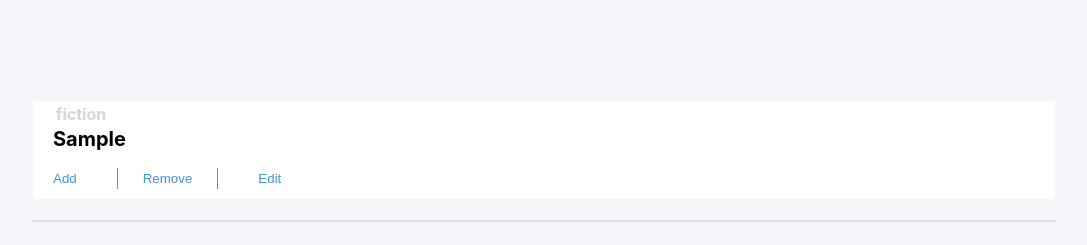
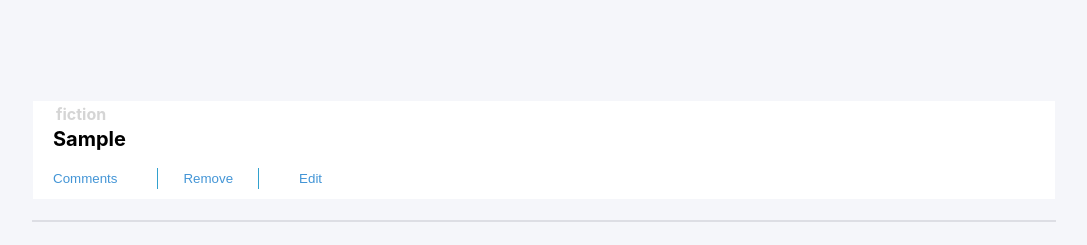
Before and after one commit to tta2yta/redux-bookstore, a React (Create React App) app: page / in a window 1280 px wide. Both pictures are taken after typing "Sample" into the empty fields and a click on the button "ADD BOOK". Shown: the top 245 px of the page, without its empty margins (96-1183 px from the left). Built offline with nearby package versions, Linux system fonts and the light colour scheme.

Commit message:
Add remove book item functionality

```diff
--- a/src/components/addRemove.js
+++ b/src/components/addRemove.js
@@ -1,9 +1,18 @@
-const addRemove = () => (
-  <div className="crudbtn">
-    <button type="button" className="addbtn">Add</button>
-    <button type="button" className="rmvbtn">Remove</button>
-    <button type="button" className="editbtn">Edit</button>
-  </div>
-);
+import { useDispatch } from 'react-redux';
+import { removeBook } from '../redux/book/actions/bookActions';
 
+const addRemove = (props) => {
+  const id = props.itemId;
+  const dispatch = useDispatch();
+  const removeBookItem = () => {
+    dispatch(removeBook(id));
+  };
+  return (
+    <div className="crudbtn">
+      <button type="button" className="addbtn">Comments</button>
+      <button type="button" className="rmvbtn" onClick={removeBookItem}>Remove</button>
+      <button type="button" className="editbtn">Edit</button>
+    </div>
+  );
+};
 export default addRemove;
--- a/src/components/books/BookForm.js
+++ b/src/components/books/BookForm.js
@@ -14,13 +14,10 @@ const bookForm = () => {
       category,
     };
     console.log(newBook);
-    // console.log(addBook());
     dispatch(addBook(newBook));
-    console.log(addBook(newBook));
   };
   const handleOnChange = (e) => {
     setTitle(e.target.value);
-    console.log(title);
   };
 
   const handleOnSelect = (e) => {
--- a/src/components/books/BookList.js
+++ b/src/components/books/BookList.js
@@ -9,11 +9,12 @@ const Book = () => {
     <>
       <div className="bookList">
         {books.map((item) => (
-          <div key={item.key} className="list-item">
+          <div key={item.id} className="list-item">
             <div className="book-category">{item.category}</div>
             <div className="book-title">{item.title}</div>
             <div className="book-author">{item.author}</div>
-            <AddRemove />
+            <AddRemove itemId={item.id} />
+            {console.log(item.id)}
           </div>
 
         ))}
--- a/src/redux/book/actions/bookActions.js
+++ b/src/redux/book/actions/bookActions.js
@@ -1,5 +1,5 @@
 const ADD_BOOK = 'ADD_BOOK';
-const REMOVE_BOOK = 'bookStore/books/REMOVE_BOOK';
+const REMOVE_BOOK = 'REMOVE_BOOK';
 export const addBook = (payLoad) => ({
   type: ADD_BOOK,
   payLoad,
--- a/src/redux/book/booksReducer.js
+++ b/src/redux/book/booksReducer.js
@@ -5,7 +5,7 @@ const bookReducer = (state = initialState, action) => {
     case 'ADD_BOOK':
       return [...state, action.payLoad];
     case 'REMOVE_BOOK':
-      return state;
+      return state.filter((item) => item.id !== action.payLoad);
     default:
       return state;
   }
```
